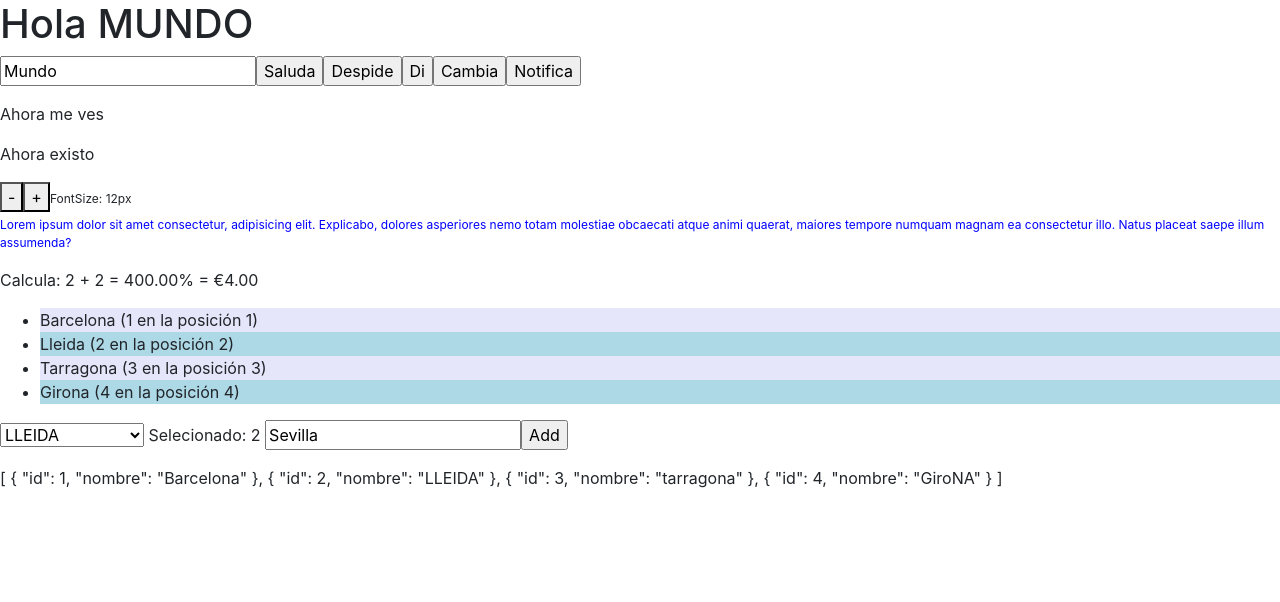
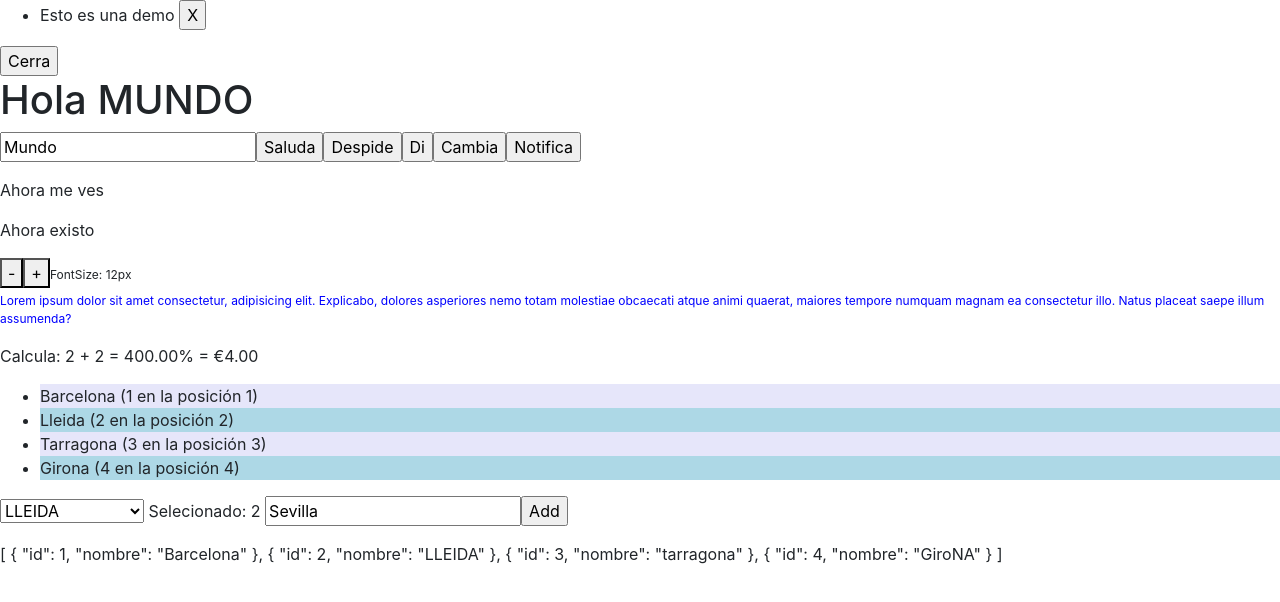
Before and after one commit to jmagit/LL20180625, an Angular app: page / in a window 1280 px wide. Both pictures are taken after a click on the button "Notifica". Shown: the top 602 px of the page. Built offline with nearby package versions, Linux system fonts and the light colour scheme.

Commit message:
notifica

```diff
--- a/src/app/app.component.html
+++ b/src/app/app.component.html
@@ -1 +1,2 @@
+<app-notification></app-notification>
 <app-demos></app-demos>
--- a/src/app/app.module.ts
+++ b/src/app/app.module.ts
@@ -8,12 +8,16 @@ import { AppComponent } from './app.component';
 import { environment } from '../environments/environment';
 import { DemosComponent } from './demos/demos.component';
 import { HomeComponent } from './home/home.component';
+import { DinamicoComponent } from './dinamico/dinamico.component';
+import { NotificationComponent } from './notification/notification.component';
 
 @NgModule({
   declarations: [
     AppComponent,
     DemosComponent,
-    HomeComponent
+    HomeComponent,
+    DinamicoComponent,
+    NotificationComponent
   ],
   imports: [
     BrowserModule, FormsModule,
--- /dev/null
+++ b/src/app/dinamico/dinamico.component.html
@@ -0,0 +1,3 @@
+<p>
+  dinamico works!
+</p>
--- /dev/null
+++ b/src/app/dinamico/dinamico.component.ts
@@ -0,0 +1,15 @@
+import { Component, OnInit } from '@angular/core';
+
+@Component({
+  selector: 'app-dinamico',
+  templateUrl: './dinamico.component.html',
+  styleUrls: ['./dinamico.component.css']
+})
+export class DinamicoComponent implements OnInit {
+
+  constructor() { }
+
+  ngOnInit() {
+  }
+
+}
--- /dev/null
+++ b/src/app/notification/notification.component.css
@@ -0,0 +1,3 @@
+.notification {
+  border: solid 1px;
+}
--- /dev/null
+++ b/src/app/notification/notification.component.html
@@ -0,0 +1,8 @@
+<div *ngIf="srv.Listado.length > 0">
+  <ul>
+    <li *ngFor="let item of srv.Listado; let indice=index;">
+      {{item}} <input type="button" value="X" (click)="srv.remove(indice)">
+    </li>
+  </ul>
+  <input type="button" value="Cerra" (click)="srv.clear()">
+</div>
--- /dev/null
+++ b/src/app/notification/notification.component.ts
@@ -0,0 +1,16 @@
+import { Component, OnInit } from '@angular/core';
+import { NotificationService } from '../services/notification.service';
+
+@Component({
+  selector: 'app-notification',
+  templateUrl: './notification.component.html',
+  styleUrls: ['./notification.component.css']
+})
+export class NotificationComponent implements OnInit {
+
+  constructor(public srv: NotificationService) { }
+
+  ngOnInit() {
+  }
+
+}
```
Also changed, not shown: src/app/dinamico/dinamico.component.css (added), 2 other files (tests, documents, lock files or other folders).
